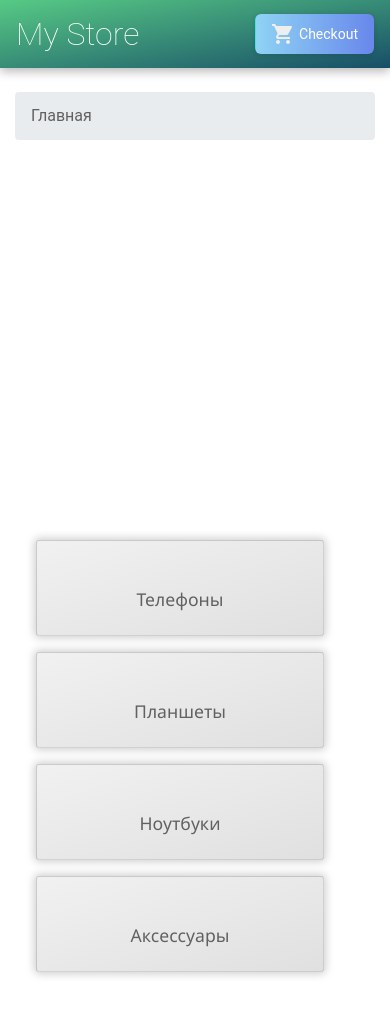
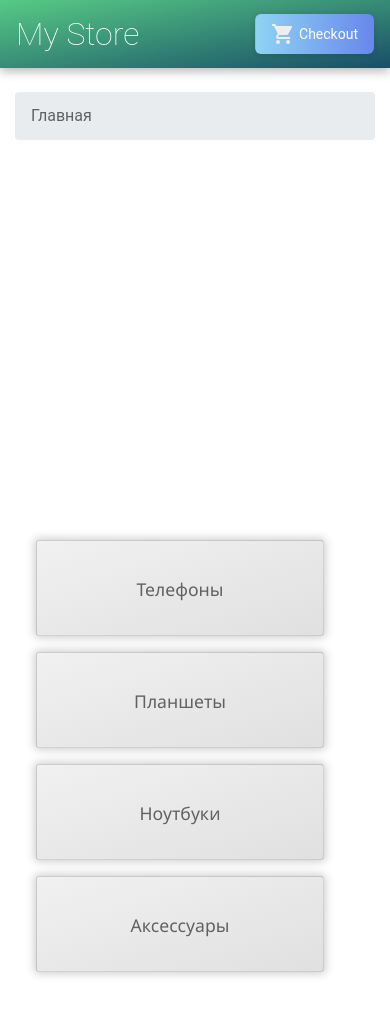
Before and after one commit to ArtemKozak/angular-devel, an Angular app: page / in a window 390 px wide. Built offline with nearby package versions, Linux system fonts and the light colour scheme.

Commit message:
3 files modified

```diff
--- a/src/app/catalog-categories/catalog-categories.component.css
+++ b/src/app/catalog-categories/catalog-categories.component.css
@@ -31,6 +31,6 @@
     width: 18rem;
   }
   .card-text {
-    margin-top: %;
+    margin-top: 6%;
   }
 }
--- a/src/app/main-page/main-page.component.css
+++ b/src/app/main-page/main-page.component.css
@@ -5,6 +5,7 @@
   height: 24rem;
 
 }
+
 @media (max-width: 576px) {
   .back-image {
     height: 24rem;
--- a/src/app/main-page/main-page.component.html
+++ b/src/app/main-page/main-page.component.html
@@ -9,5 +9,7 @@
     </div>
   </div>
   <div class="container-fluid back-image"></div>
-  <app-catalog-categories></app-catalog-categories>
+  <div class="container-fluid">
+    <app-catalog-categories></app-catalog-categories>
+  </div>
 </div>
```
